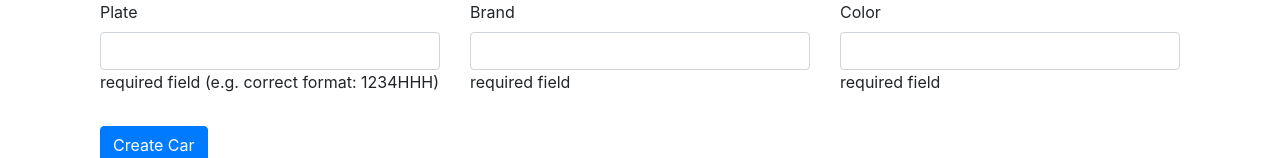
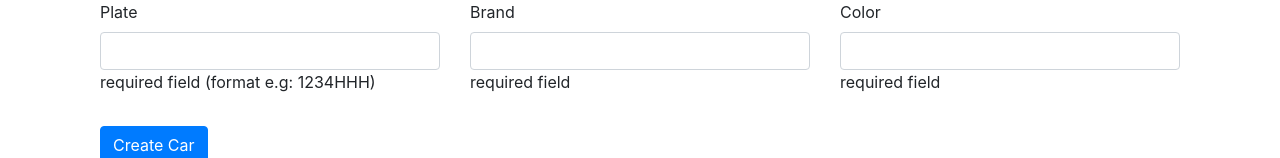
Before and after one commit to davidmuns/prova-nivell, a website with bundled scripts: page views/index.html in a window 1280 px wide. Shown: the part 231-389 px from the top of the page. Built offline with nearby package versions, Linux system fonts and the light colour scheme.

Commit message:
Update index.html

```diff
--- a/views/index.html
+++ b/views/index.html
@@ -17,7 +17,7 @@
                 <div class="col form-group">
                     <label for="plateInput">Plate</label>
                     <input type="text" class="form-control" id="plateInput">
-                    <P>required field (e.g. correct format: 1234HHH)</P>
+                    <P>required field (format e.g: 1234HHH)</P>
                 </div>
 
                 <div class="col form-group">
```
